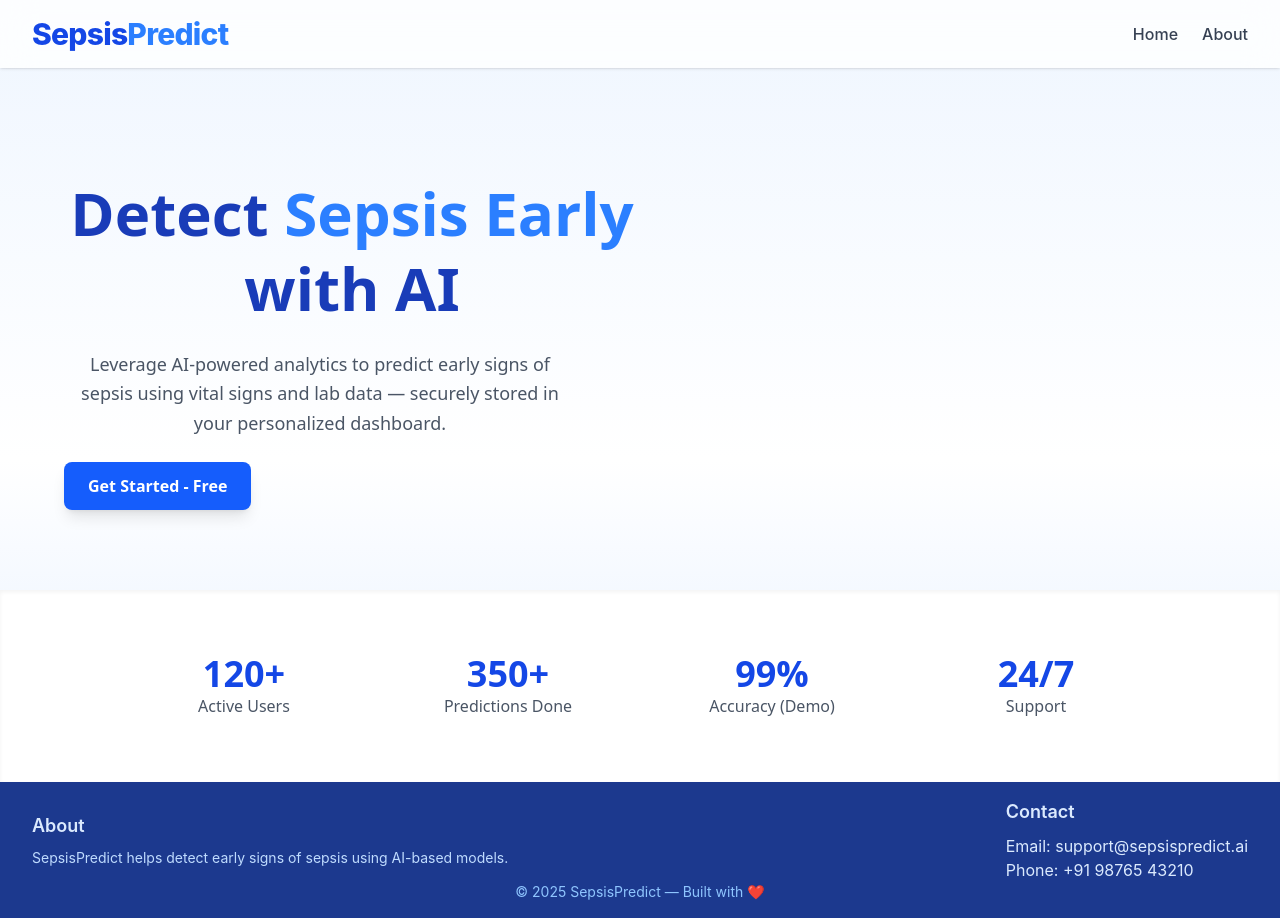
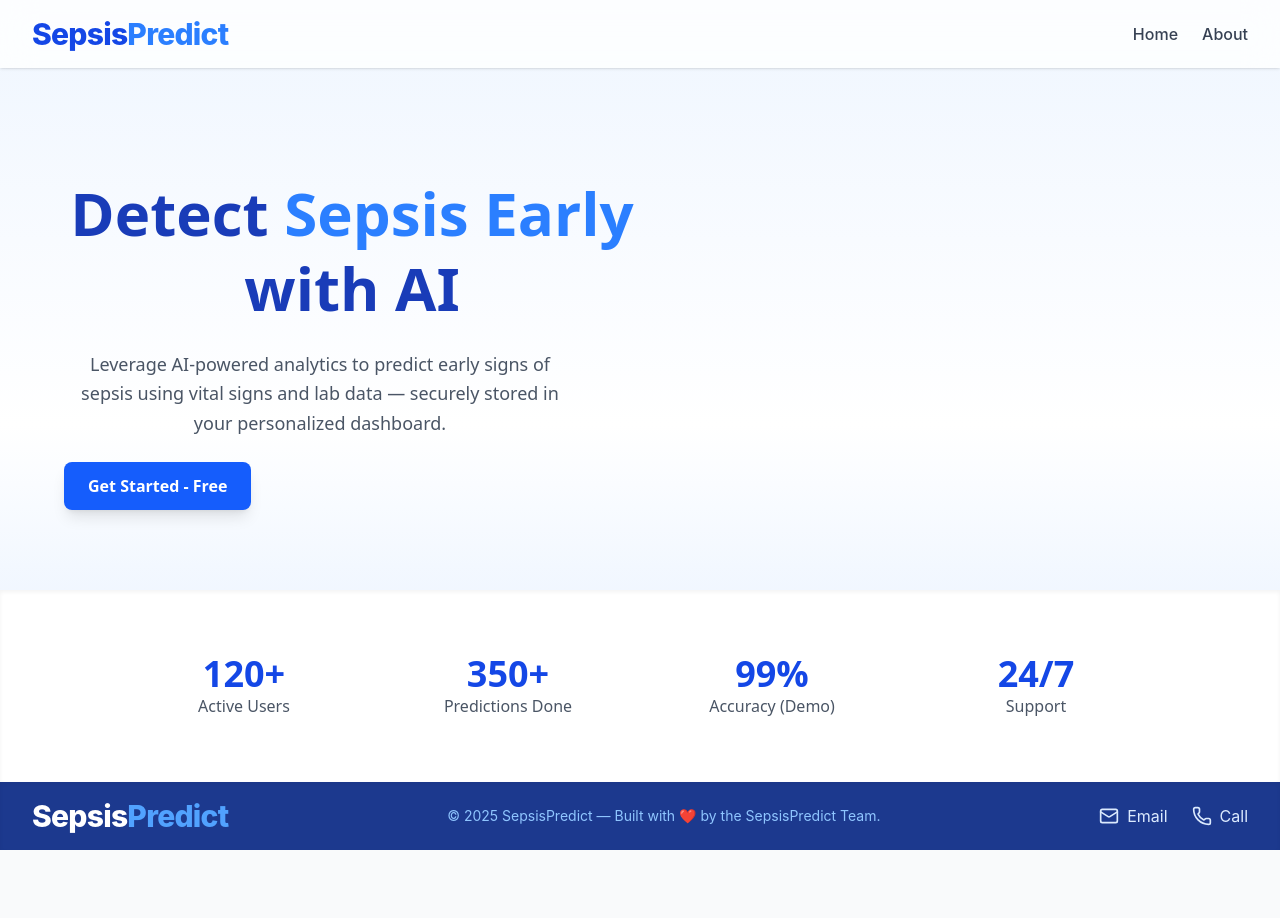
Before and after one commit to LetMeCraft/SEP-SYSTEM, a React (Vite) app in the folder frontend/: page / in a window 1280 px wide. After the commit the page ends 850 px from the top, so only its background shows below. Built offline with nearby package versions, Linux system fonts and the light colour scheme; no server answers.

Commit message:
footter fixed

```diff
--- a/frontend/src/components/Footer.jsx
+++ b/frontend/src/components/Footer.jsx
@@ -1,24 +1,41 @@
 import React from "react";
+import { Mail, Phone } from "lucide-react"; // icon imports
+import { Link } from "react-router-dom";
 
 export default function Footer() {
   return (
-    <footer className="bg-blue-900 text-blue-100 py-4 mt-auto">
-      <div className="mx-auto flex justify-between items-center px-8 py-0">
-        <div>
-          <h4 className="text-lg font-semibold mb-2">About</h4>
-          <p className="text-sm text-blue-200">
-            SepsisPredict helps detect early signs of sepsis using AI-based models.
-          </p>
-        </div>
-        <div>
-          <h4 className="text-lg font-semibold mb-2">Contact</h4>
-          <p>Email: support@sepsispredict.ai</p>
-          <p>Phone: +91 98765 43210</p>
+    <footer className="bg-blue-900 text-blue-100 py-4 mt-auto shadow-inner">
+      <div className=" mx-auto flex  justify-between items-center px-8 py-0">
+        {/* Brand / Logo */}
+        <Link
+          to="/"
+          className="text-2xl md:text-3xl font-extrabold text-white tracking-tight hover:scale-105 transition-transform"
+        >
+          Sepsis<span className="text-blue-400">Predict</span>
+        </Link>
+
+        <p className="text-center text-blue-300 text-sm mt-0">
+        © {new Date().getFullYear()} SepsisPredict — Built with ❤️ by the SepsisPredict Team.
+        </p>
+
+        {/* Contact icons */}
+        <div className="flex items-center gap-6">
+          <a
+            href="mailto:support@sepsispredict.ai"
+            className="flex items-center gap-2 hover:text-blue-400 transition-all"
+          >
+            <Mail className="w-5 h-5" />
+            <span className="hidden sm:inline">Email</span>
+          </a>
+          <a
+            href="tel:+919876543210"
+            className="flex items-center gap-2 hover:text-blue-400 transition-all"
+          >
+            <Phone className="w-5 h-5" />
+            <span className="hidden sm:inline">Call</span>
+          </a>
         </div>
       </div>
-      <p className="text-center text-blue-300 text-sm mt-0">
-        © {new Date().getFullYear()} SepsisPredict — Built with ❤️
-      </p>
     </footer>
   );
 }
```
